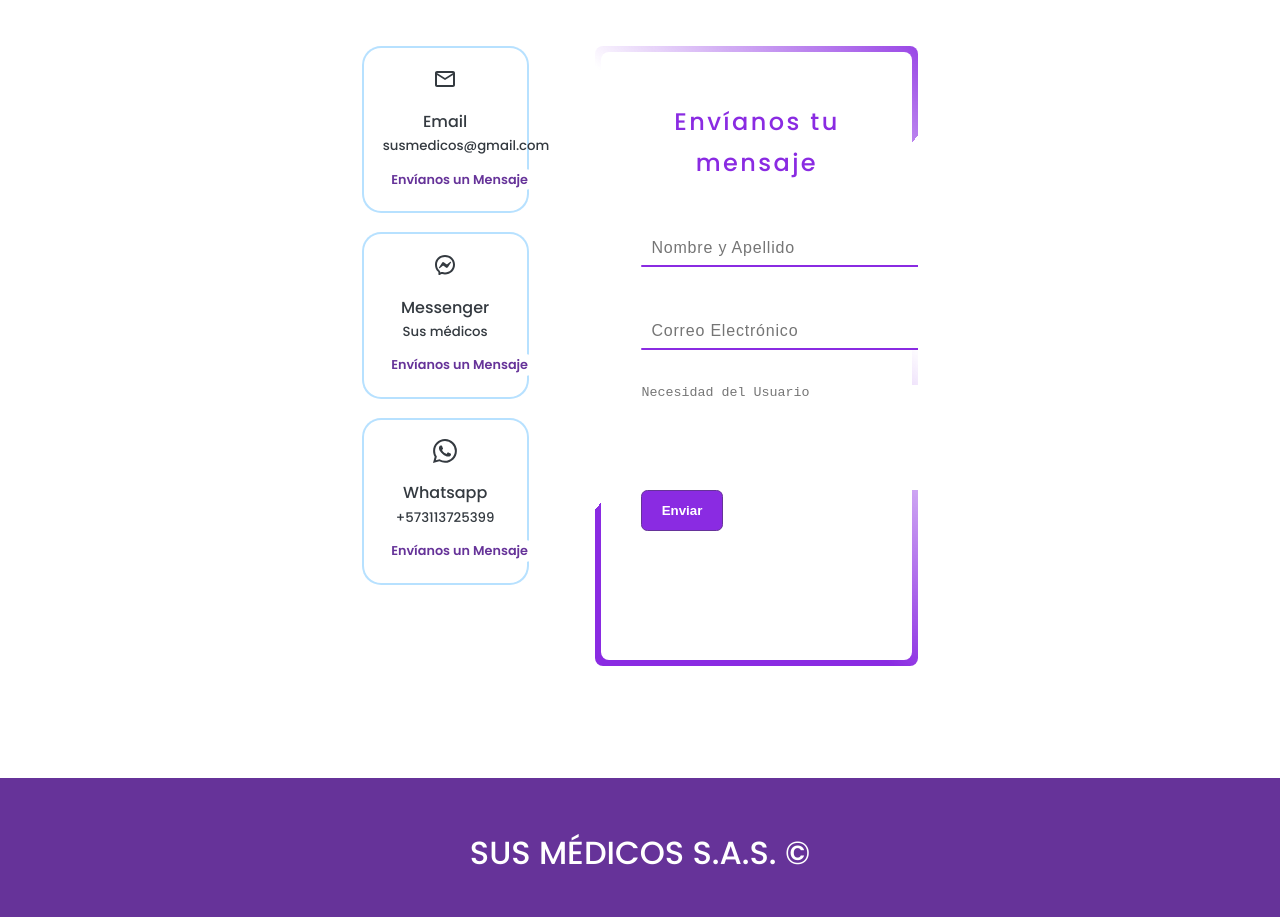
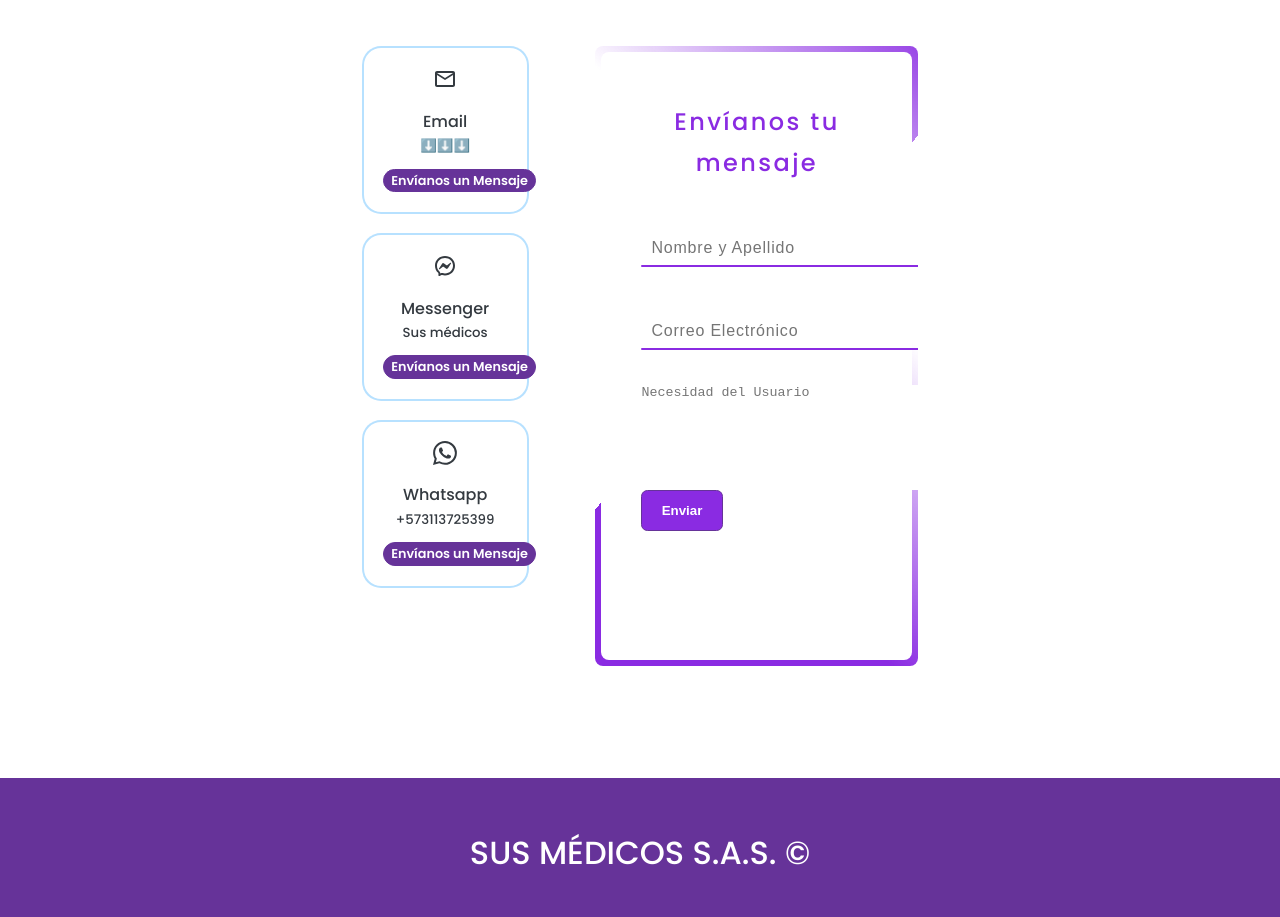
Before and after one commit to tonnyquintero/sus-medicos-page, a Next.js app: page / in a window 1280 px wide. Shown: the part 4080-4997 px from the top of the page. Built offline with nearby package versions, Linux system fonts and the light colour scheme.

Commit message:
fixing contact buttons

```diff
--- a/components/contact/Contact.jsx
+++ b/components/contact/Contact.jsx
@@ -38,7 +38,7 @@ const Contact = () => {
             <article className={styles['contact_option']}>
               <MdOutlineEmail className={styles['contact_option-icon']} />
               <h4>Email</h4>
-              <h5>susmedicos@gmail.com</h5>
+              <h5>⬇️⬇️⬇️</h5>
               <a className={styles['clasa']} href="mailto:mercadeosusmedicos2015@gmail.com" target="_blank" rel='noreferrer'>{t("contact.sendA")}</a>
             </article>
 
--- a/styles/contact.module.css
+++ b/styles/contact.module.css
@@ -23,10 +23,11 @@
 }
 
 .clasa {
-    color: #663399;
-    background: white;
+    color: white;
+    background: #663399;
     border-radius: 45px;
     width: 12em;
+    border: 1px solid #663399;
 }
 
 
```
